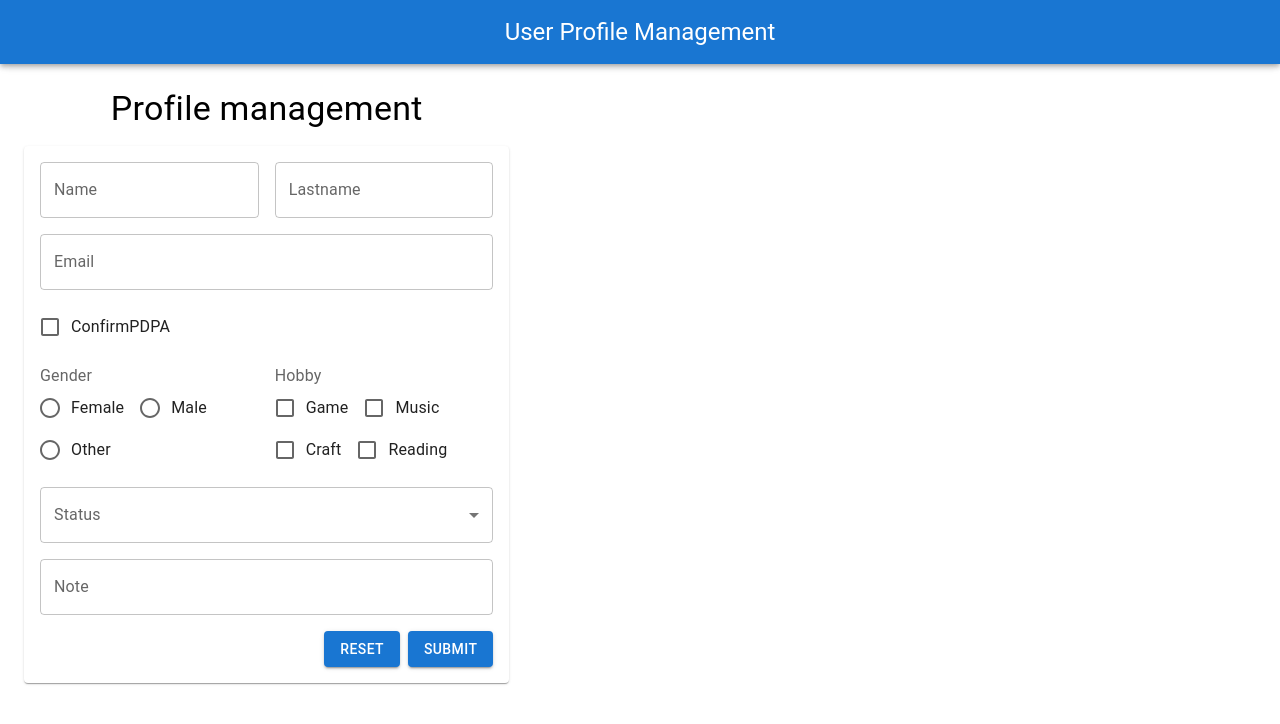
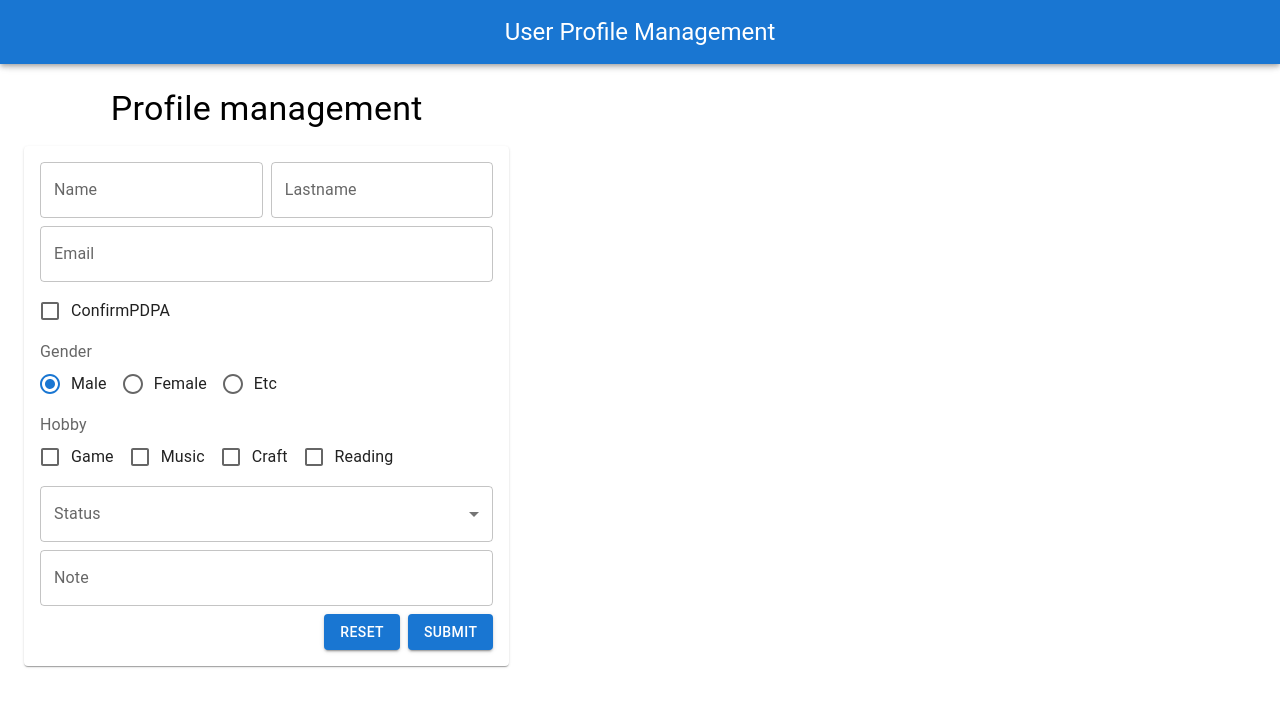
Before and after one commit to MethasakTKL/User-profile-management-Form, a Next.js app: page / in a window 1280 px wide. Shown: the top 724 px of the page. Built offline with nearby package versions, Linux system fonts and the light colour scheme.

Commit message:
fix: reset but gender is still Male and move ui

```diff
--- a/src/app/components/ProfileForm.tsx
+++ b/src/app/components/ProfileForm.tsx
@@ -21,11 +21,11 @@ import { useState } from "react";
 import { FormData } from "../types/profileform";
 
 const initValue: FormData = {
-  id:0,
+  id: 0,
   name: "",
   lastName: "",
   email: "",
-  gender: "",
+  gender: "Male",
   hobbies: [],
   status: "",
   note: "",
@@ -45,7 +45,7 @@ export default function ProfileForm({ onSubmit }: ProfileformProps) {
 
   const handleSubmit = () => {
     onSubmit(formData);
-    console.log(formData)
+    console.log(formData);
   };
 
   const handleInputChange = (e: React.ChangeEvent<HTMLInputElement>) => {
@@ -79,7 +79,7 @@ export default function ProfileForm({ onSubmit }: ProfileformProps) {
       </Typography>
 
       <Paper sx={{ margin: 2, padding: 2 }}>
-        <Grid container spacing={2}>
+        <Grid container spacing={1}>
           <Grid size={6}>
             <TextField
               fullWidth
@@ -126,7 +126,7 @@ export default function ProfileForm({ onSubmit }: ProfileformProps) {
             />
           </Grid>
 
-          <Grid size={{ xs: 12, md: 6 }}>
+          <Grid size={{ xs: 12, md: 12, lg: 12,xl:5 }}>
             <FormControl>
               <FormLabel>Gender</FormLabel>
               <RadioGroup
@@ -136,24 +136,24 @@ export default function ProfileForm({ onSubmit }: ProfileformProps) {
                 onChange={handleInputChange}
               >
                 <FormControlLabel
+                  value="Male"
+                  control={<Radio />}
+                  label="Male"
+                />
+                <FormControlLabel
                   value="Female"
                   control={<Radio />}
                   label="Female"
                 />
                 <FormControlLabel
-                  value="Male"
+                  value="Etc"
                   control={<Radio />}
-                  label="Male"
-                />
-                <FormControlLabel
-                  value="Other"
-                  control={<Radio />}
-                  label="Other"
+                  label="Etc"
                 />
               </RadioGroup>
             </FormControl>
           </Grid>
-          <Grid size={{ xs: 12, md: 6 }}>
+          <Grid size={{ xs: 12, md: 12, lg: 12,xl:7 }}>
             <FormControl>
               <FormLabel>Hobby</FormLabel>
               <RadioGroup row name="gender-radio-buttons-group">
```
